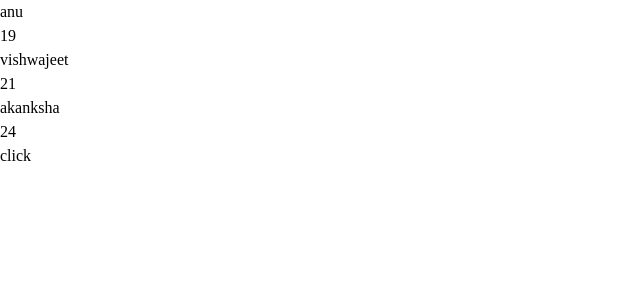
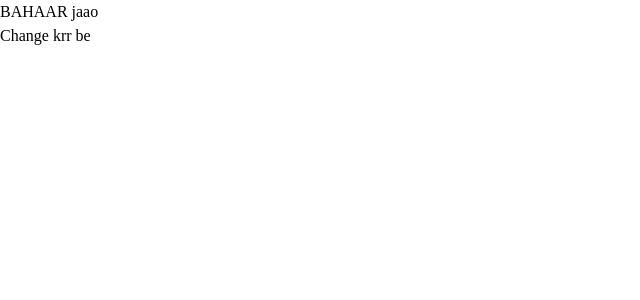
Before and after one commit to Vishwajeet-Londhe/react-practise, a React (Vite) app: page / in a window 1280 px wide. Shown: the top 300 px of the page, without its empty margins (0-640 px from the left). Built offline with nearby package versions, Linux system fonts and the light colour scheme.

Commit message:
method 1 but not efficient

```diff
--- a/src/components/Card.jsx
+++ b/src/components/Card.jsx
@@ -69,27 +69,47 @@
 
 // export default App
 
-// change age of anu
+// change age of akanksha
+
+// import React from 'react'
+// import { useState } from 'react'
+
+// function App() {
+//     const [val,setVal]= useState([{name:"anu",age:19}, {name:"vishwajeet",age:21}, {name:"akanksha",age:24}]);
+
+//   return (
+//     <div className='p-5'>
+//         {val.map((item)=> (
+//           <div>
+//             <h1>{item.name}</h1>
+//             <h2>{item.age}</h2>
+//           </div>
+//         ))}
+//         <button
+//          onClick={()=>setVal(()=>val.map(item=>item.name==="akanksha" ? ({name:"akanksha",age:20}) : item))} className='px-2 py-1 text-xs text-white rounded-full bg-blue-500'>click</button>
+
+//     </div>
+//   )
+// }
+
+// export default App
+
+// if val == false print "bahar jaao" & if val == true print "maat jaao na"
 
 import React from 'react'
 import { useState } from 'react'
 
-function App() {
-    const [val,setVal]= useState([{name:"anu",age:19}, {name:"vishwajeet",age:21}, {name:"akanksha",age:24}]);
-
+function Card() {
+  const[val,setVal]=useState(false);
   return (
-    <div className='p-5'>
-        {val.map((item)=> (
-          <div>
-            <h1>{item.name}</h1>
-            <h2>{item.age}</h2>
-          </div>
-        ))}
-        <button
-         onClick={()=>setVal(()=>val.map(item=>item.name==="akanksha" ? ({name:"akanksha",age:20}) : item))} className='px-2 py-1 text-xs text-white rounded-full bg-blue-500'>click</button>
+    <div>
+      <h1>
+        {val===false ? "BAHAAR jaao" : "MAAT jaao Na"}
+      </h1>
+      <button onClick={()=>{setVal(!val)}} className='px-2 py-1 bg-blue-500 rounded-full'>Change krr be </button>
 
     </div>
   )
 }
 
-export default App
+export default Card
```
